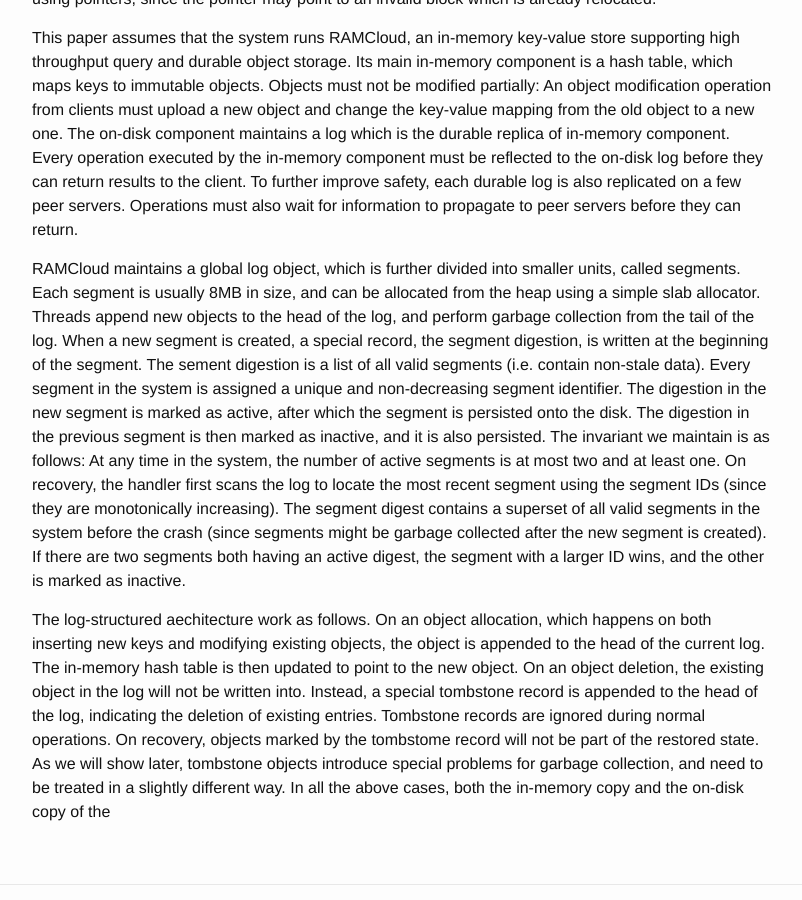
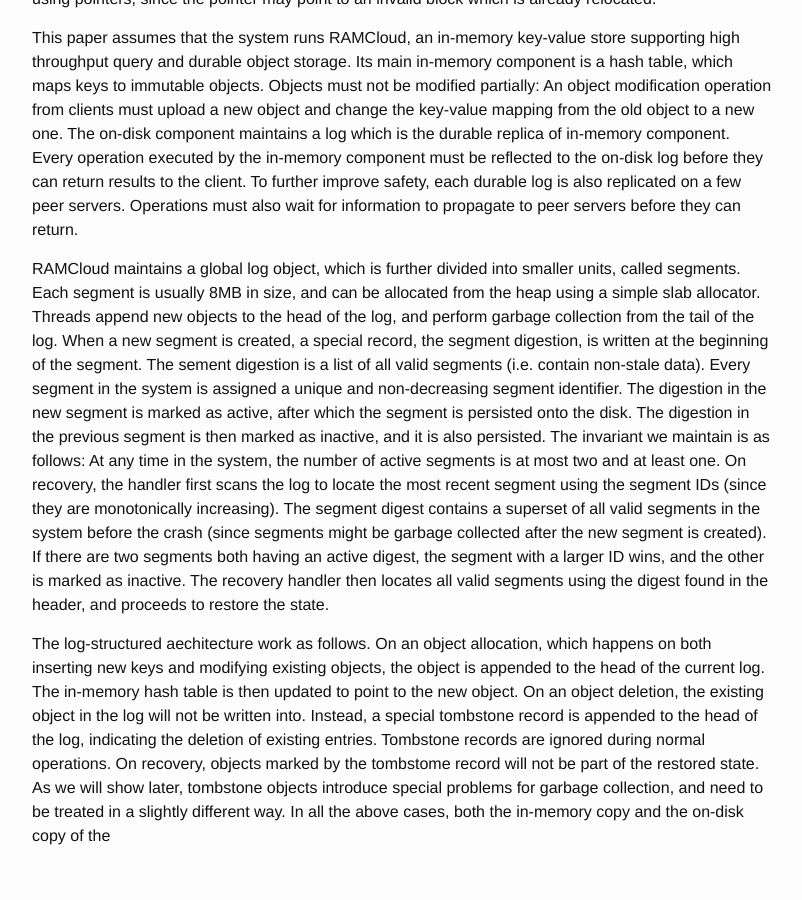
Before and after one commit to wangziqi2013/wangziqi2013.github.io, a Jekyll site: the page built from _posts/2019-03-03-log-structured-mem-for-dram-based-storage.markdown, in a window 1280 px wide and 900 px high, scrolled down 832 px. Shown: the whole window, without its empty margins (238-1040 px from the left). Built offline with Jekyll 4.4.1, drawn with Linux system fonts in a browser that asks for light colours.

Commit message:
Finish segment

```diff
--- a/_posts/2019-03-03-log-structured-mem-for-dram-based-storage.markdown
+++ b/_posts/2019-03-03-log-structured-mem-for-dram-based-storage.markdown
@@ -46,7 +46,8 @@ any time in the system, the number of active segments is at most two and at leas
 the log to locate the most recent segment using the segment IDs (since they are monotonically increasing). The segment digest
 contains a superset of all valid segments in the system before the crash (since segments might be garbage collected after
 the new segment is created). If there are two segments both having an active digest, the segment with a larger ID wins,
-and the other is marked as inactive.
+and the other is marked as inactive. The recovery handler then locates all valid segments using the digest found in the
+header, and proceeds to restore the state.
 
 The log-structured aechitecture work as follows. On an object allocation, which happens on both inserting new keys and modifying
 existing objects, the object is appended to the head of the current log. The in-memory hash table is then updated to point
```
